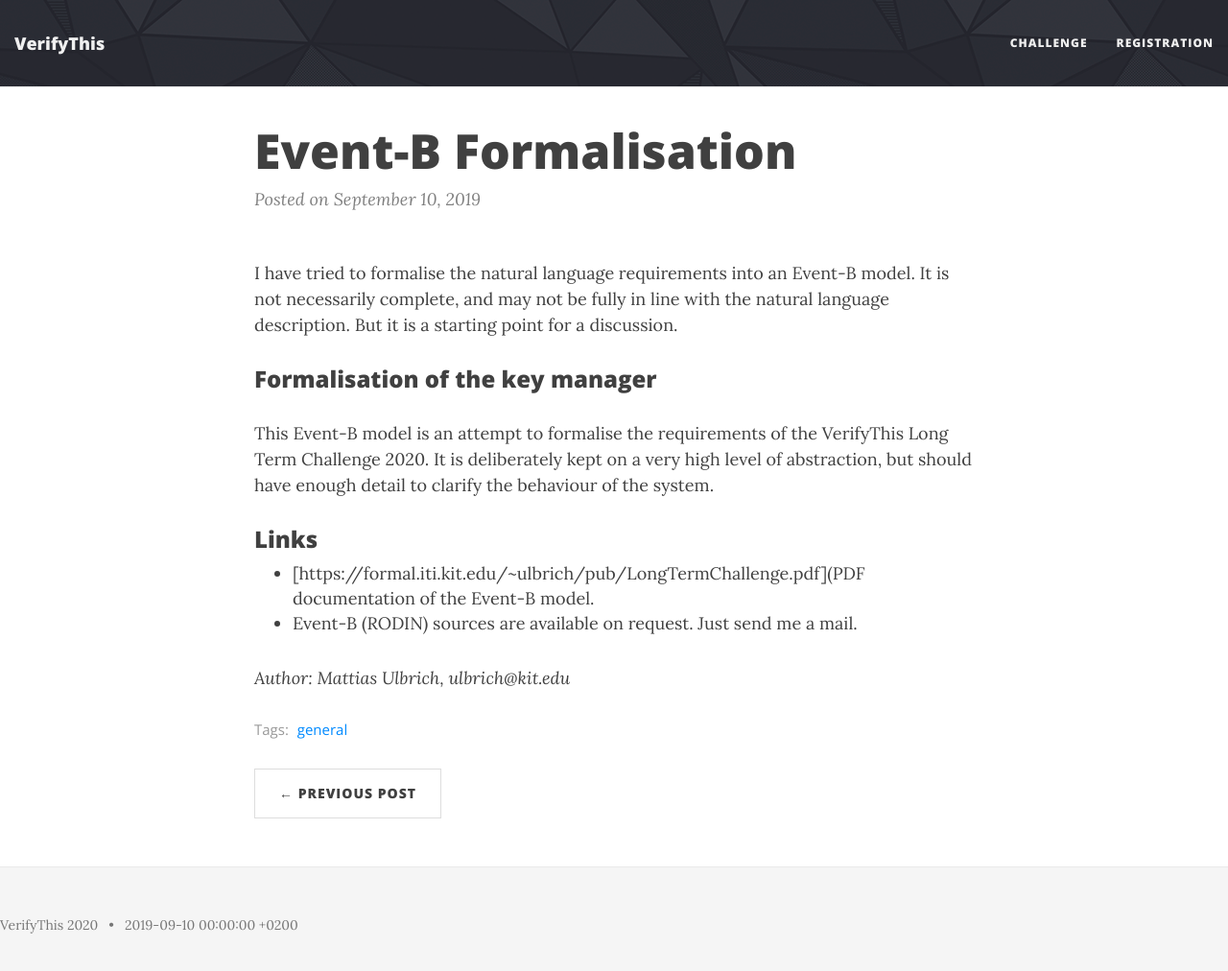
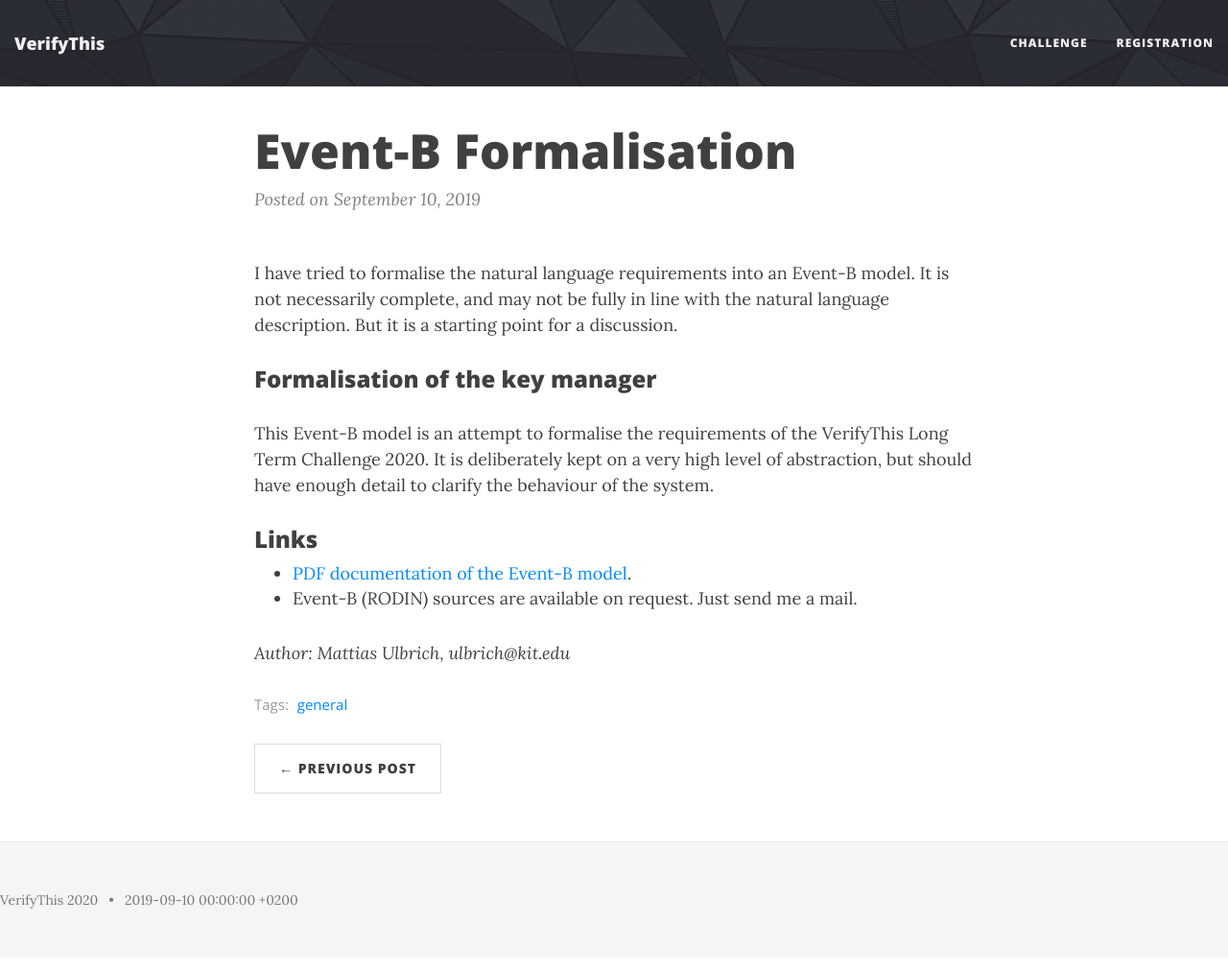
Before and after one commit to verifythis/verifythis.github.io, a Jekyll site: the page built from _posts/2019-09-10-eventb.md, in a window 1280 px wide and 1024 px high. Shown: the top 1012 px of the window at 96% size. Built offline with Jekyll 4.4.1, drawn with Linux system fonts in a browser that asks for light colours; some of the changed lines change nothing that is shown.

Commit message:
Update 2019-09-10-eventb.md
repairing http link in markup

```diff
--- a/_posts/2019-09-10-eventb.md
+++ b/_posts/2019-09-10-eventb.md
@@ -20,7 +20,7 @@
 
 ### Links
 
-* [https://formal.iti.kit.edu/~ulbrich/pub/LongTermChallenge.pdf](PDF documentation of the Event-B model.
+* [PDF documentation of the Event-B model](https://formal.iti.kit.edu/~ulbrich/pub/LongTermChallenge.pdf).
 * Event-B (RODIN) sources are available on request. Just send me a mail.
 
 *Author: Mattias Ulbrich, ulbrich@kit.edu*
```
